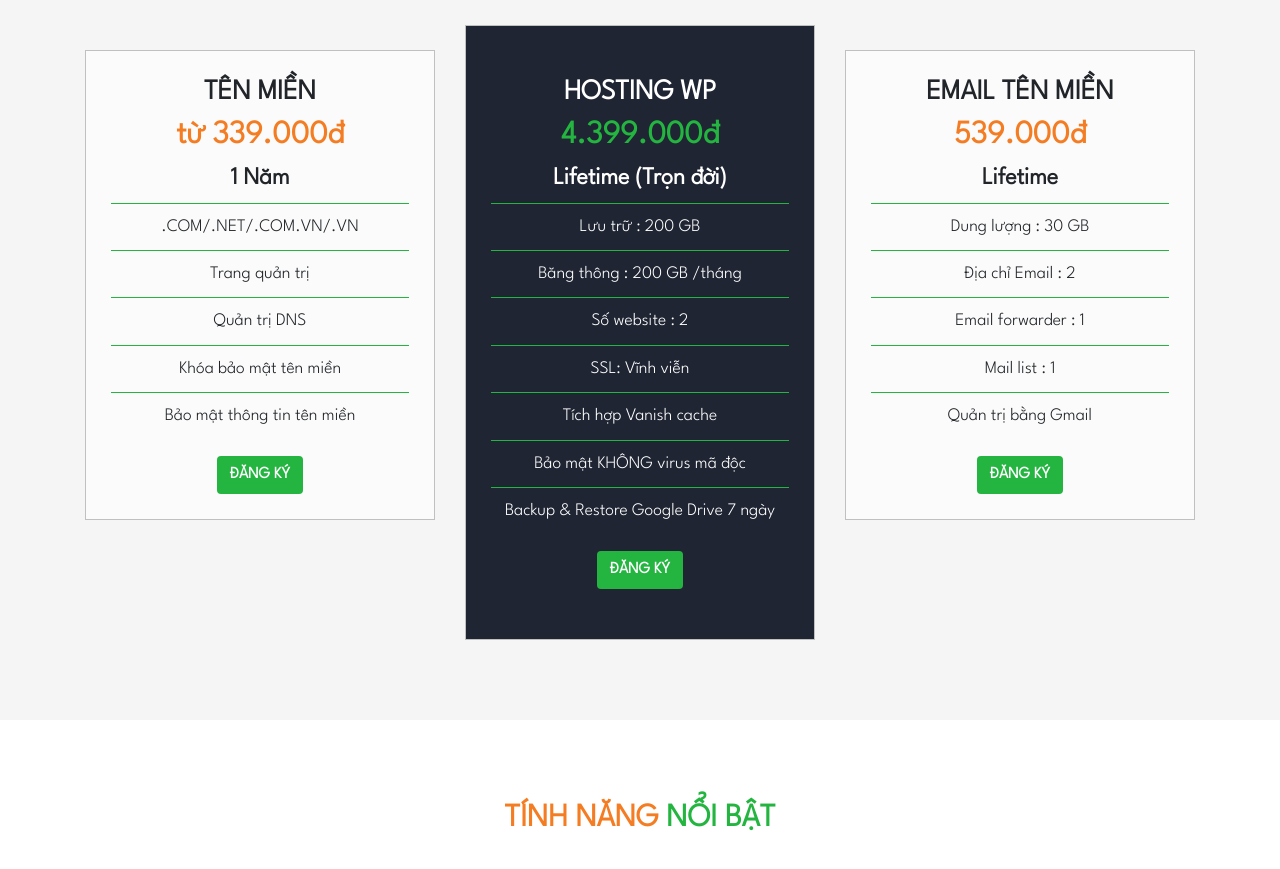
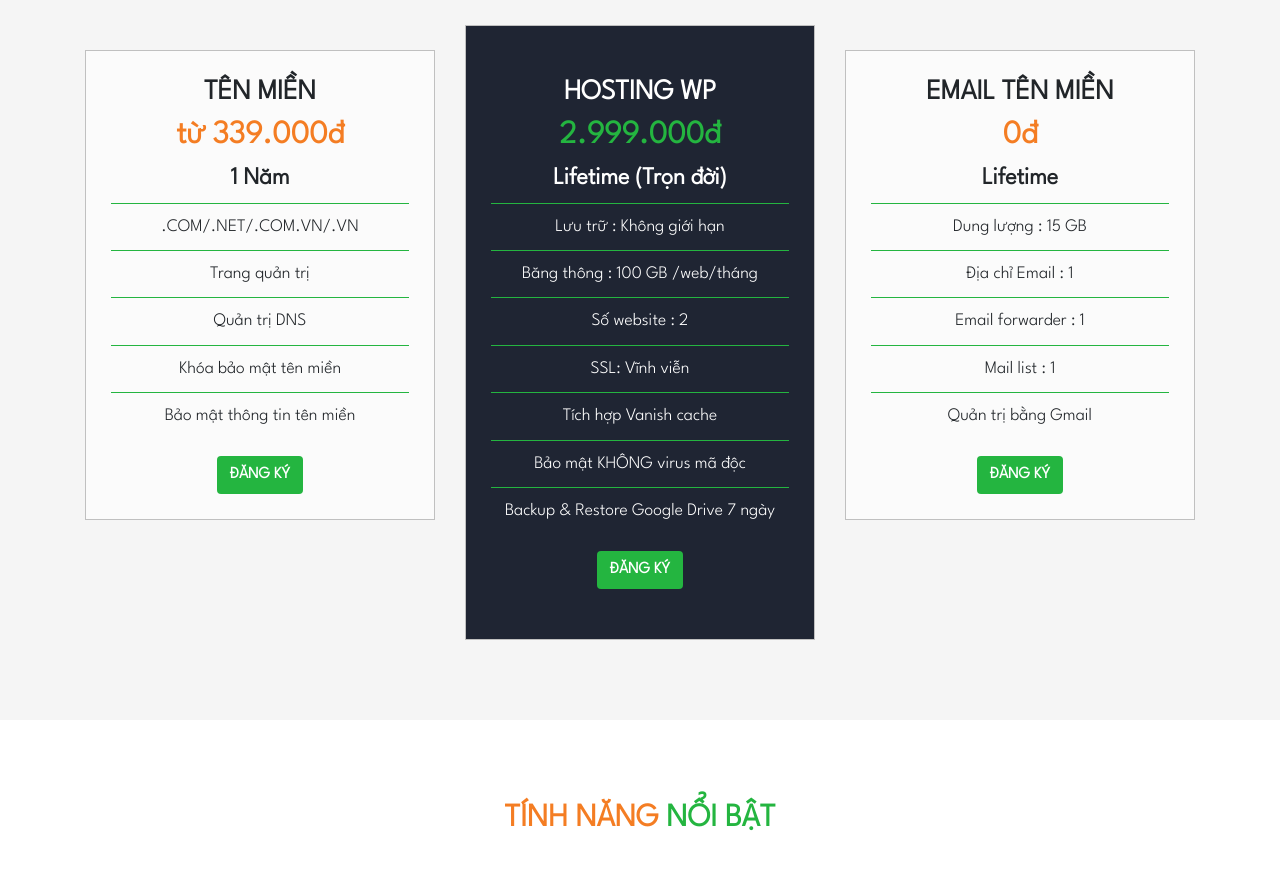
Before and after one commit to hoangsoft90/23webhost, a plain HTML site: page index.html in a window 1280 px wide. Shown: the part 840-1709 px from the top of the page. Drawn offline with Linux system fonts and the light colour scheme.

Commit message:
Update index.html
update moi

```diff
--- a/index.html
+++ b/index.html
@@ -131,12 +131,12 @@
             <div class="col-sm-4">
                 <div class="price-box-dark animate-box">
                     <h3><b>HOSTING WP</b></h3>
-                    <h2 class="text-gr"><b>4.399.000đ</b></h2>
+                    <h2 class="text-gr"><b>2.999.000đ</b></h2>
                     <h4><b>Lifetime (Trọn đời)</b></h4>
                     <div class="gr-line"></div>
-                    <div>Lưu trữ : 200 GB</div>
+                    <div>Lưu trữ : Không giới hạn</div>
                     <div class="gr-line"></div>
-                    <div>Băng thông : 200 GB /tháng</div>
+                    <div>Băng thông : 100 GB /web/tháng</div>
                     <div class="gr-line"></div>
                     <div>Số website : 2 </div>
 					<div class="gr-line"></div>
@@ -154,12 +154,12 @@
             <div class="col-sm-4">
                 <div class="price-box animate-box" data-animate-effect="fadeInRight">
                     <h3><b>EMAIL TÊN MIỀN</b></h3>
-                    <h2 class="text-org"><b>539.000đ</b></h2>
+                    <h2 class="text-org"><b>0đ</b></h2>
                     <h4><b>Lifetime </b></h4>
                     <div class="gr-line"></div>
-                    <div>Dung lượng : 30 GB</div>
+                    <div>Dung lượng : 15 GB</div>
                     <div class="gr-line"></div>
-                    <div>Địa chỉ Email : 2</div>
+                    <div>Địa chỉ Email : 1</div>
                     <div class="gr-line"></div>
                     <div>Email forwarder : 1</div>
 					<div class="gr-line"></div>
```
